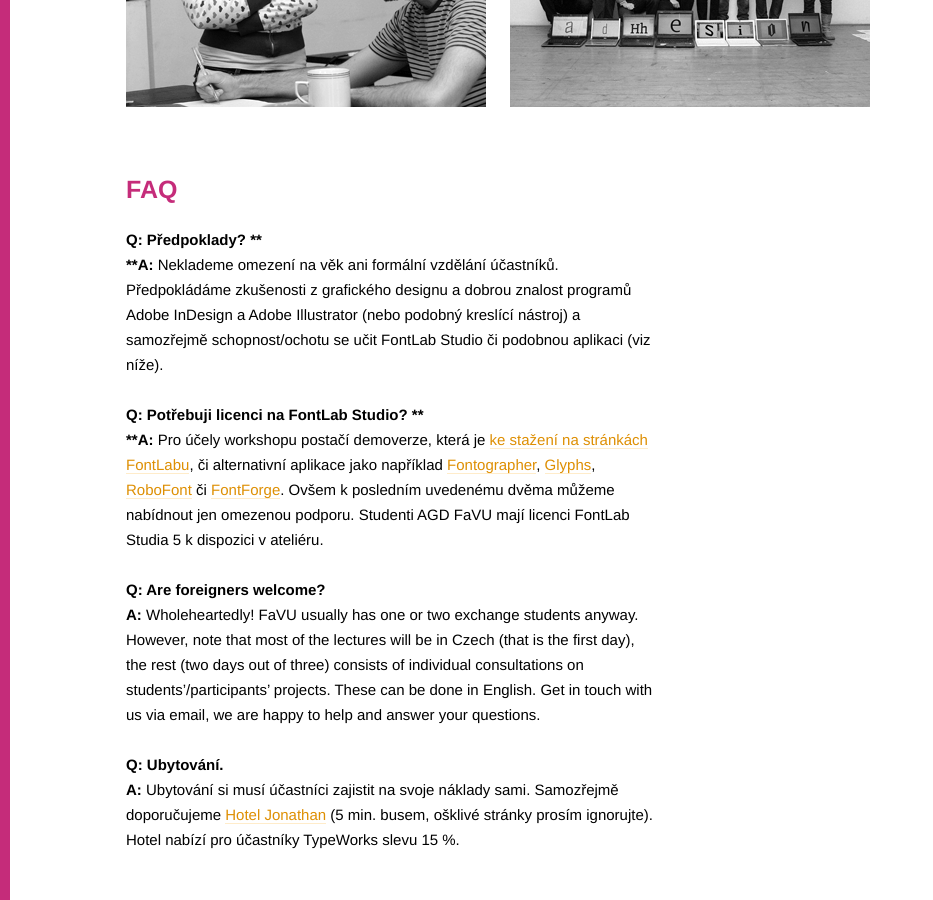
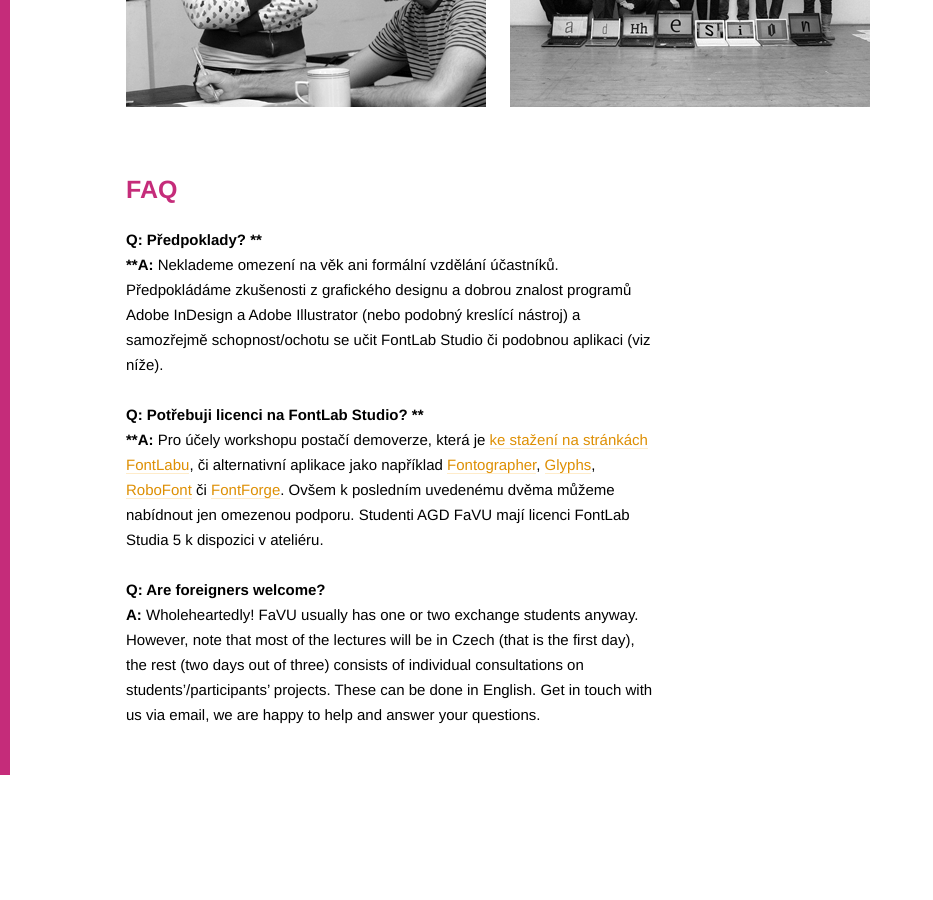
Before and after one commit to MrBrezina/typeworks.org, a Jekyll site: the page built from index.md, in a window 1280 px wide and 900 px high, scrolled down 3327 px. Shown: the whole window, without its empty margins (0-933 px from the left). Built offline with Jekyll 4.4.1, drawn with Linux system fonts in a browser that asks for light colours; after the commit the page ends 4102 px from its top, so only the background shows below that.

Commit message:
Minor edits, removing old contacts

```diff
--- a/index.md
+++ b/index.md
@@ -11,7 +11,7 @@ Pokud máte zájem o další informace, zapište se k odběru občasného [maili
 
 ## Program
 
-Workshopy povede typograf a písmař [David Březina](http://davi.cz) z [Rosetta Type Foundry](http://rosettatype.com). Budou určeny zvláště pro grafické designéry, kteří chtějí začít s tvorbou písma na počítači nebo prohloubit svoje znalosti. Vždy první den (pátek) bude více teoretický, další dva (sobota, neděle) budou převážně praktické (individuální konzultace samostatné práce). Jedním z výstupů workshopu by měl být fungující prototyp písmového fontu.
+Workshopy povede typograf a písmař [David Březina](http://mrbrezina.com) z [Rosetta Type Foundry](http://rosettatype.com). Budou určeny zvláště pro grafické designéry, kteří chtějí začít s tvorbou písma na počítači nebo prohloubit svoje znalosti. Vždy první den (pátek) bude více teoretický, další dva (sobota, neděle) budou převážně praktické (individuální konzultace samostatné práce). Jedním z výstupů workshopu by měl být fungující prototyp písmového fontu.
 
 Program je předběžný, je možné ho po domluvě upravit podle přání účastníků. Rovněž předpokládáme práci na vlastním písmu mezi jednotlivými workshopy a „domácí úkol“ před prvním workshopem. Další detaily budeme postupně upřesňovat.
 
@@ -72,6 +72,3 @@ Adresa budovy, kde se nachází ateliér AGD je [Rybářská 125/13/15, Brno](ht
 
 **Q: Are foreigners welcome?**
 **A:** Wholeheartedly! FaVU usually has one or two exchange students anyway. However, note that most of the lectures will be in Czech (that is the first day), the rest (two days out of three) consists of individual consultations on students’/participants’ projects. These can be done in English. Get in touch with us via email, we are happy to help and answer your questions.
-
-**Q: Ubytování.**
-**A:** Ubytování si musí účastníci zajistit na svoje náklady sami. Samozřejmě doporučujeme [Hotel Jonathan](http://www.hoteljonathan.cz) (5 min. busem, ošklivé stránky prosím ignorujte). Hotel nabízí pro účastníky TypeWorks slevu 15 %.
```
